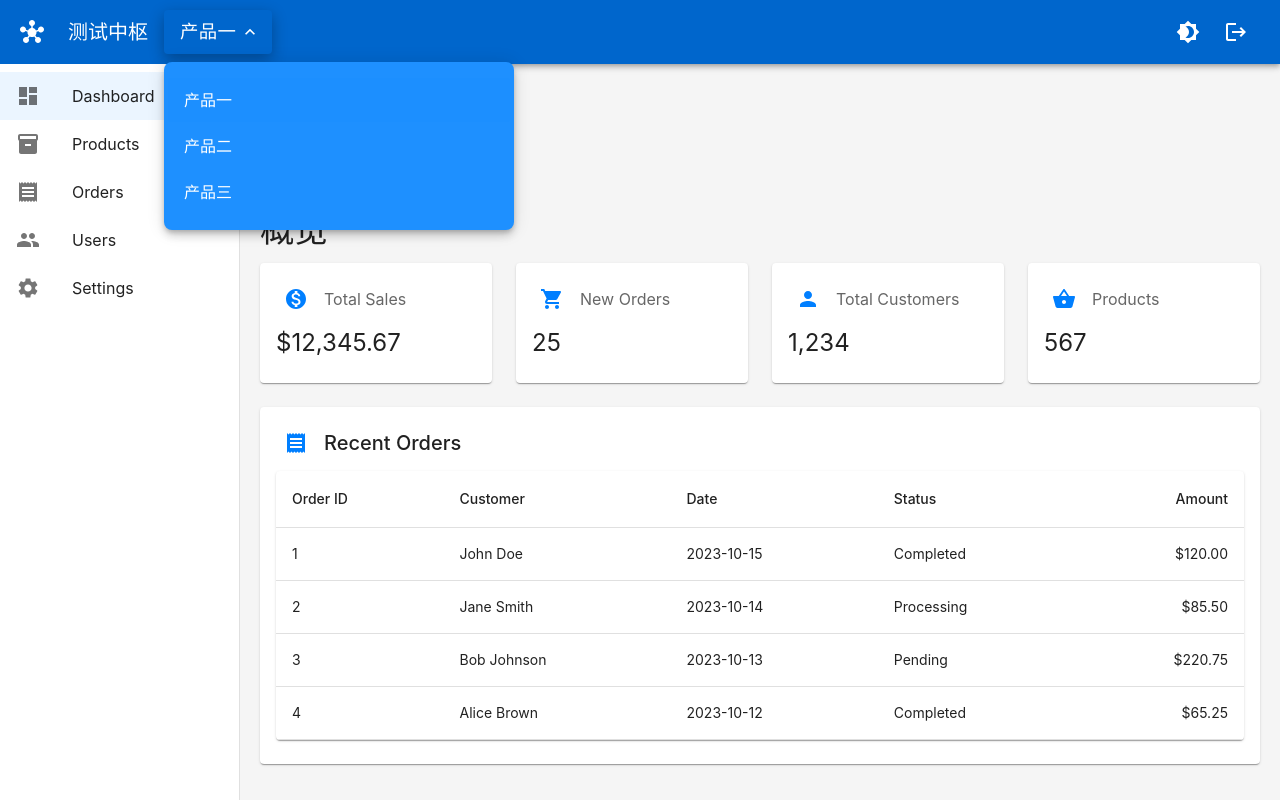
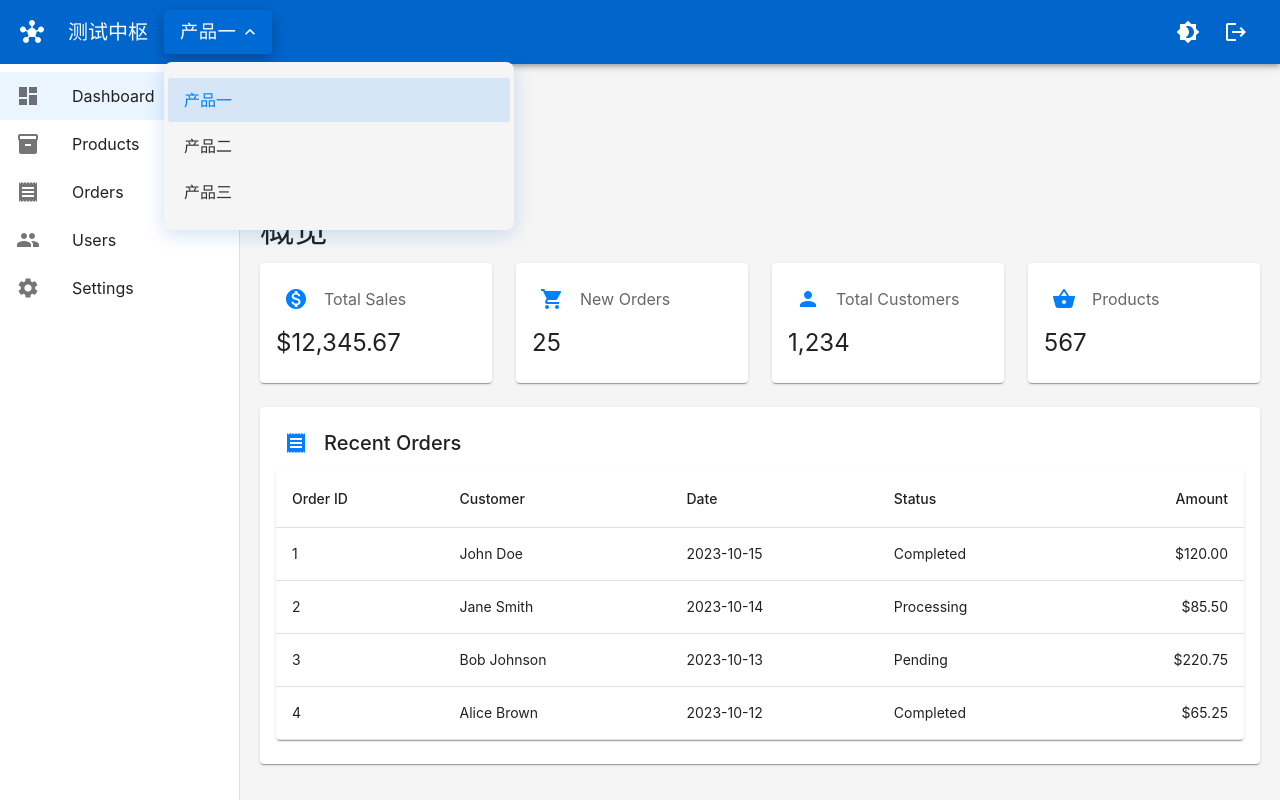
Before and after one commit to YongShuaiJi/auto-insight, a React (Vite) app: page / in a window 1280 px wide. Both pictures are taken after a click on the button "产品一". Built offline with nearby package versions, Linux system fonts and the light colour scheme.

Commit message:
ai 菜单选择的交互效果

```diff
--- a/src/components/ProductDropdown.tsx
+++ b/src/components/ProductDropdown.tsx
@@ -90,7 +90,7 @@ const ProductDropdown: React.FC<ProductDropdownProps> = ({
                 '&:hover': {
                   backgroundColor:
                       mode === 'light'
-                          ? 'translucent white (8%)' /* rgba(255, 255, 255, 0.08) */
+                          ? alpha(theme.palette.primary.main, 0.4)
                           : alpha(theme.palette.primary.main, 0.15),
                 },
                 '&:focus': {
@@ -100,7 +100,7 @@ const ProductDropdown: React.FC<ProductDropdownProps> = ({
                 ...(open && {
                   backgroundColor:
                       mode === 'light'
-                          ? 'translucent white (16%)'
+                          ? alpha(theme.palette.primary.main, 0.16)
                           : alpha(theme.palette.primary.main, 0.25),
                   boxShadow: mode === 'light'
                       ? '0px 5px 15px rgba(0, 0, 0, 0.3)'
@@ -137,12 +137,12 @@ const ProductDropdown: React.FC<ProductDropdownProps> = ({
                         display: 'none', // Remove the arrow
                     },
                   backgroundColor:
-                      mode === 'light' ? 'dodgerblue' /* #0066CC */ : 'very dark gray' /* #1e1e1e */,
+                      mode === 'light' ? '#f5f5f5' : '#1e1e1e',
                   boxShadow:
                       mode === 'light'
-                          ? '0px 4px 20px translucent gray-blue (30%)'
-                          : '0px 4px 20px translucent black (50%)' /* rgba(0, 0, 0, 0.5) */,
-                  color: mode === 'light' ? 'white' /* #FFFFFF */ : undefined,
+                          ? '0px 4px 20px rgba(0, 102, 204, 0.2)'
+                          : '0px 4px 20px rgba(0, 0, 0, 0.5)',
+                  color: mode === 'light' ? undefined : undefined,
                 },
               },
             }}
@@ -160,29 +160,29 @@ const ProductDropdown: React.FC<ProductDropdownProps> = ({
                     py: 1.25,
                     fontSize: '1rem',
                     fontWeight: selectedProduct?.id === product.id ? 600 : 500,
-                    color: mode === 'light' ? 'white' /* #FFFFFF */ : 'text.primary',
+                    color: mode === 'light' ? '#333333' : 'text.primary',
                     minHeight: 48,
                     '&.Mui-selected': {
                       backgroundColor:
                           mode === 'light'
-                              ? 'translucent white (20%)' /* rgba(255, 255, 255, 0.2) */
+                              ? alpha(theme.palette.primary.main, 0.12)
                               : alpha(theme.palette.primary.main, 0.16),
                       color:
                           mode === 'light'
-                              ? 'white' /* #FFFFFF */
+                              ? theme.palette.primary.main
                               : theme.palette.primary.main,
                       '&:hover': {
                         backgroundColor:
                             mode === 'light'
-                                ? 'translucent white (30%)' /* rgba(255, 255, 255, 0.3) */
+                                ? alpha(theme.palette.primary.main, 0.18)
                                 : alpha(theme.palette.primary.main, 0.24),
                       },
                     },
                     '&:hover': {
                       backgroundColor:
                           mode === 'light'
-                              ? 'translucent white (10%)'
-                              : 'translucent white (8%)'
+                              ? alpha(theme.palette.primary.main, 0.08)
+                              : alpha(theme.palette.primary.main, 0.08)
                     },
                     transition: theme.transitions.create(
                         ['background-color', 'color', 'box-shadow'],
```
